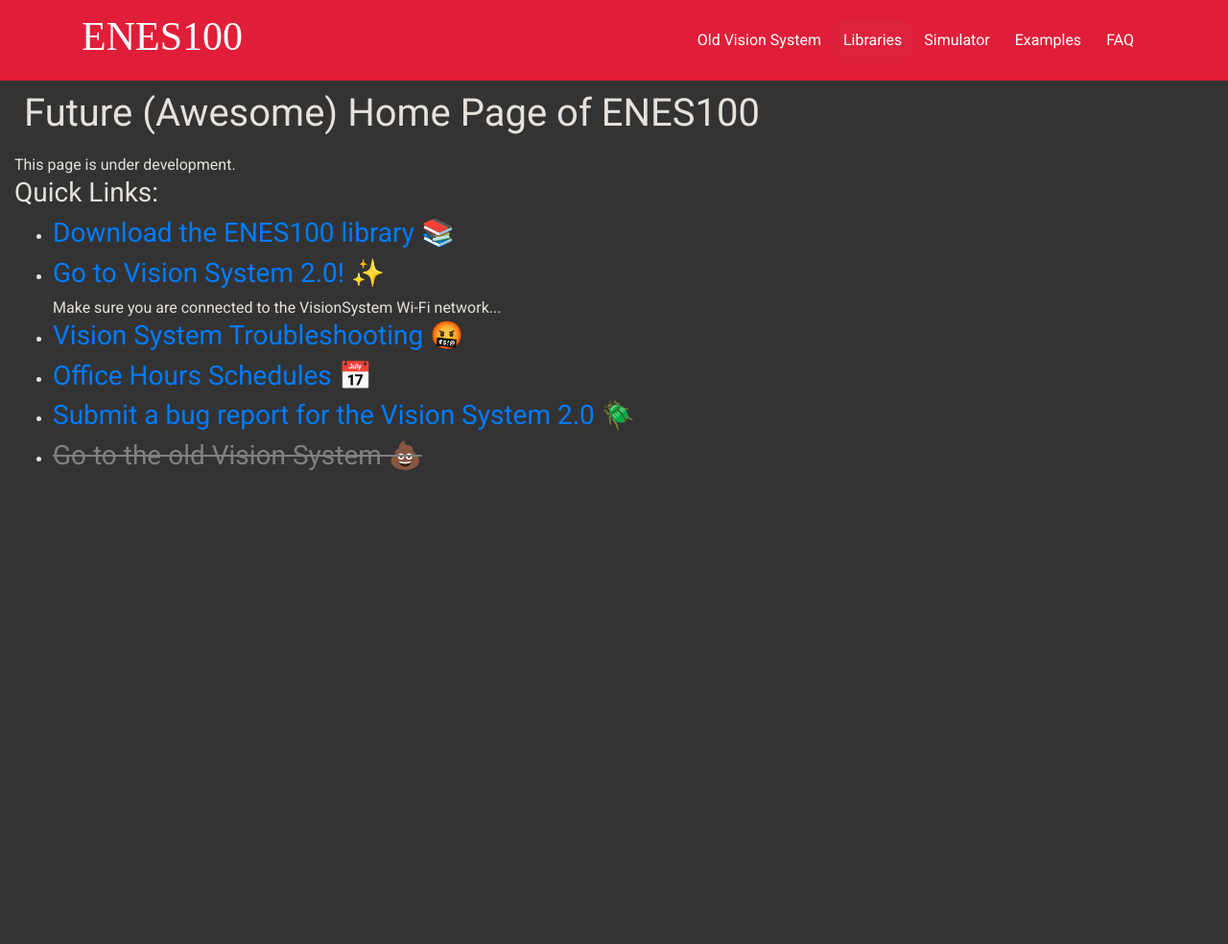
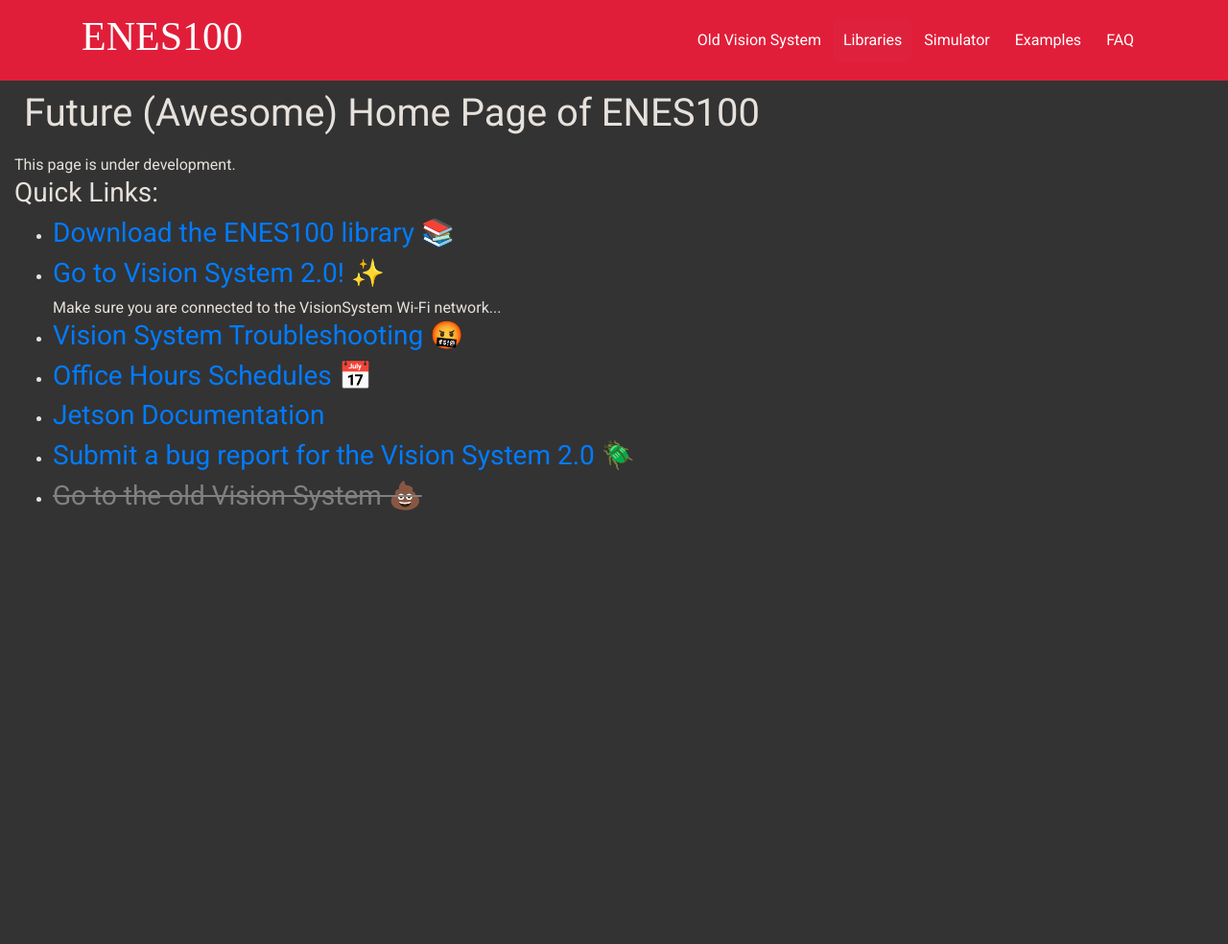
Before and after one commit to umdenes100/VisionSystemRemoteClient, a Jekyll site: the page built from index.html, in a window 1280 px wide. Shown: the whole page at 96% size. Built offline with Jekyll 4.4.1, drawn with Linux system fonts in a browser that asks for light colours; nearby versions of some CDN libraries; some web fonts are replaced.

Commit message:
jetson docs

```diff
--- a/index.html
+++ b/index.html
@@ -30,6 +30,8 @@ canonical: http://enes100.umd.edu
         <li><h3><a
                 href="https://docs.google.com/spreadsheets/u/5/d/1Y6pVgPkDEDIOop94Z1x8-HsUthPRjajxAIBWD-TyK4E/preview">
             Office Hours Schedules 📅</a></h3></li>
+        <li><h3><a href="https://umdenes100.github.io/MachineLearningPilot/">
+            Jetson Documentation </a></h3></li>
         <li><h3><a href="https://forms.gle/p7xasLBdgNJ2X5GN9">
             Submit a bug report for the Vision System 2.0 🪲</a></h3></li>
         <li><h3><a href="/oldvisionsystem" style="text-decoration: line-through; color: grey">
```
